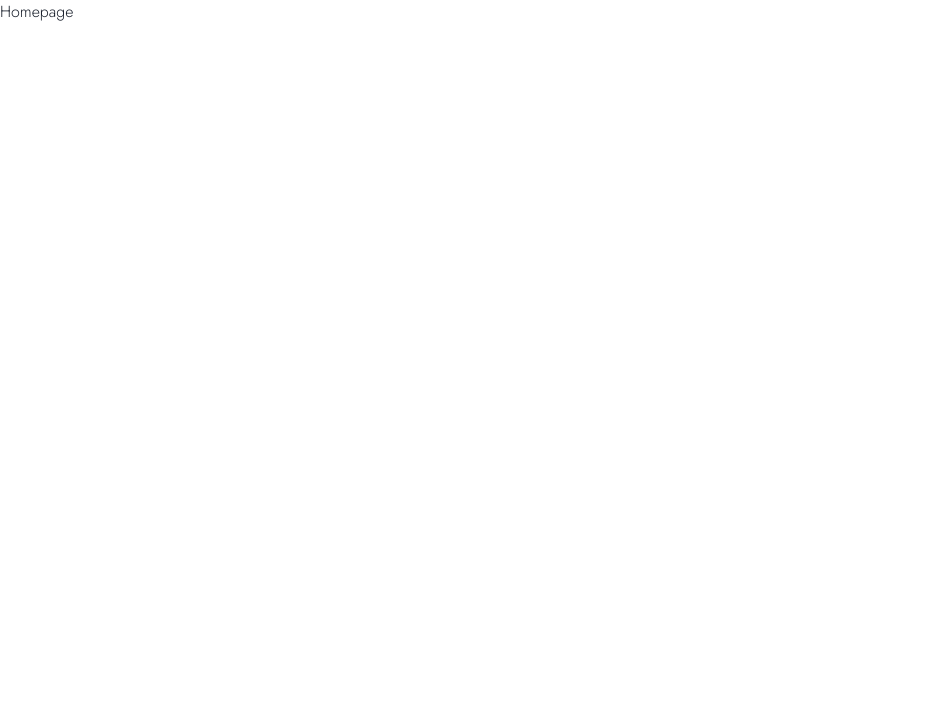
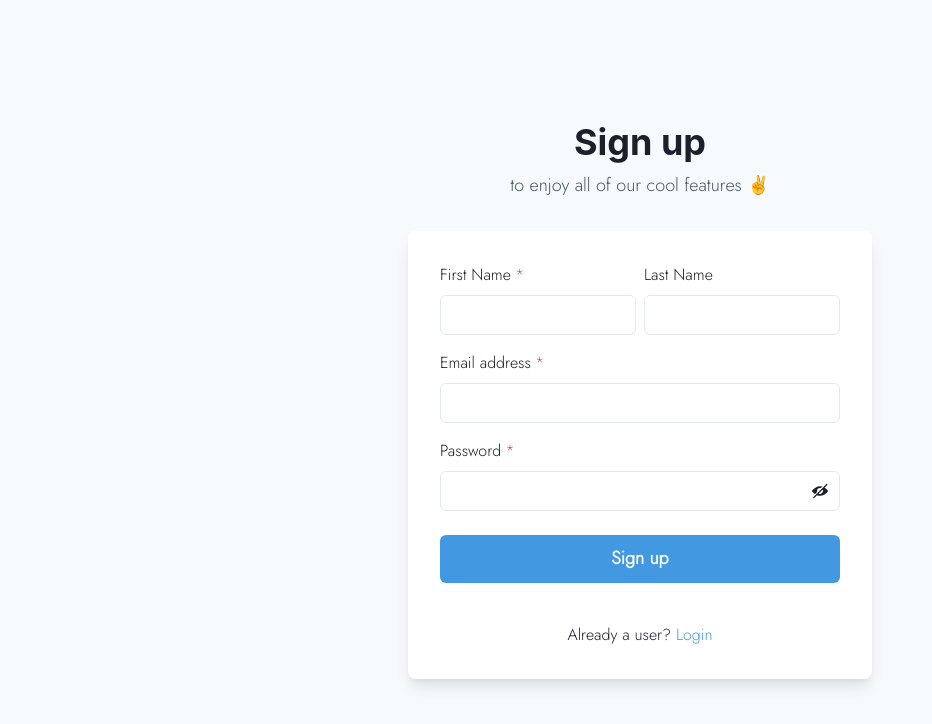
Before and after one commit to sukanta255/ordinary-summer-5089, a React (Create React App) app in the folder frontend/: page / in a window 1280 px wide. Shown: the top 724 px of the page, without its empty margins (0-932 px from the left). Built offline with nearby package versions, Linux system fonts and the light colour scheme.

Commit message:
day2 signup

```diff
--- a/frontend/package.json
+++ b/frontend/package.json
@@ -12,7 +12,7 @@
     "@testing-library/react": "^13.4.0",
     "@testing-library/user-event": "^13.5.0",
     "axios": "^1.3.3",
-    "framer-motion": "^9.0.6",
+    "framer-motion": "^9.0.7",
     "react": "^18.2.0",
     "react-dom": "^18.2.0",
     "react-icons": "^4.7.1",
--- a/frontend/src/App.jsx
+++ b/frontend/src/App.jsx
@@ -1,10 +1,12 @@
 import { Box } from "@chakra-ui/react";
 import AllRoutes from "./components/Routes/AllRoutes";
+import SignUp from "./Pages/SignUp";
 
 function App() {
   return (
     <Box style={{fontFamily: 'Jost'}}>
-      <AllRoutes />
+      {/* <AllRoutes /> */}
+      <SignUp />
     </Box>
   );
 }
--- /dev/null
+++ b/frontend/src/Pages/SignUp.jsx
@@ -0,0 +1,99 @@
+import {
+    Flex,
+    Box,
+    FormControl,
+    FormLabel,
+    Input,
+    InputGroup,
+    HStack,
+    InputRightElement,
+    Stack,
+    Button,
+    Heading,
+    Text,
+    useColorModeValue,
+    Link,
+  } from '@chakra-ui/react';
+  import { useState } from 'react';
+  import { ViewIcon, ViewOffIcon } from '@chakra-ui/icons';
+
+  export default function SignUp() {
+    const [showPassword, setShowPassword] = useState(false);
+
+    return (
+      <Flex
+        minH={'100vh'}
+        align={'center'}
+        justify={'center'}
+        bg={useColorModeValue('gray.50', 'gray.800')}>
+        <Stack spacing={8} mx={'auto'} maxW={'lg'} py={12} px={6}>
+          <Stack align={'center'}>
+            <Heading fontSize={'4xl'} textAlign={'center'}>
+              Sign up
+            </Heading>
+            <Text fontSize={'lg'} color={'gray.600'}>
+              to enjoy all of our cool features ✌️
+            </Text>
+          </Stack>
+          <Box
+            rounded={'lg'}
+            bg={useColorModeValue('white', 'gray.700')}
+            boxShadow={'lg'}
+            p={8}>
+            <Stack spacing={4}>
+              <HStack>
+                <Box>
+                  <FormControl id="firstName" isRequired>
+                    <FormLabel>First Name</FormLabel>
+                    <Input type="text" />
+                  </FormControl>
+                </Box>
+                <Box>
+                  <FormControl id="lastName">
+                    <FormLabel>Last Name</FormLabel>
+                    <Input type="text" />
+                  </FormControl>
+                </Box>
+              </HStack>
+              <FormControl id="email" isRequired>
+                <FormLabel>Email address</FormLabel>
+                <Input type="email" />
+              </FormControl>
+              <FormControl id="password" isRequired>
+                <FormLabel>Password</FormLabel>
+                <InputGroup>
+                  <Input type={showPassword ? 'text' : 'password'} />
+                  <InputRightElement h={'full'}>
+                    <Button
+                      variant={'ghost'}
+                      onClick={() =>
+                        setShowPassword((showPassword) => !showPassword)
+                      }>
+                      {showPassword ? <ViewIcon /> : <ViewOffIcon />}
+                    </Button>
+                  </InputRightElement>
+                </InputGroup>
+              </FormControl>
+              <Stack spacing={10} pt={2}>
+                <Button
+                  loadingText="Submitting"
+                  size="lg"
+                  bg={'blue.400'}
+                  color={'white'}
+                  _hover={{
+                    bg: 'blue.500',
+                  }}>
+                  Sign up
+                </Button>
+              </Stack>
+              <Stack pt={6}>
+                <Text align={'center'}>
+                  Already a user? <Link color={'blue.400'}>Login</Link>
+                </Text>
+              </Stack>
+            </Stack>
+          </Box>
+        </Stack>
+      </Flex>
+    );
+  }
```
Also changed, not shown: 2 other files (tests, documents, lock files or other folders).
